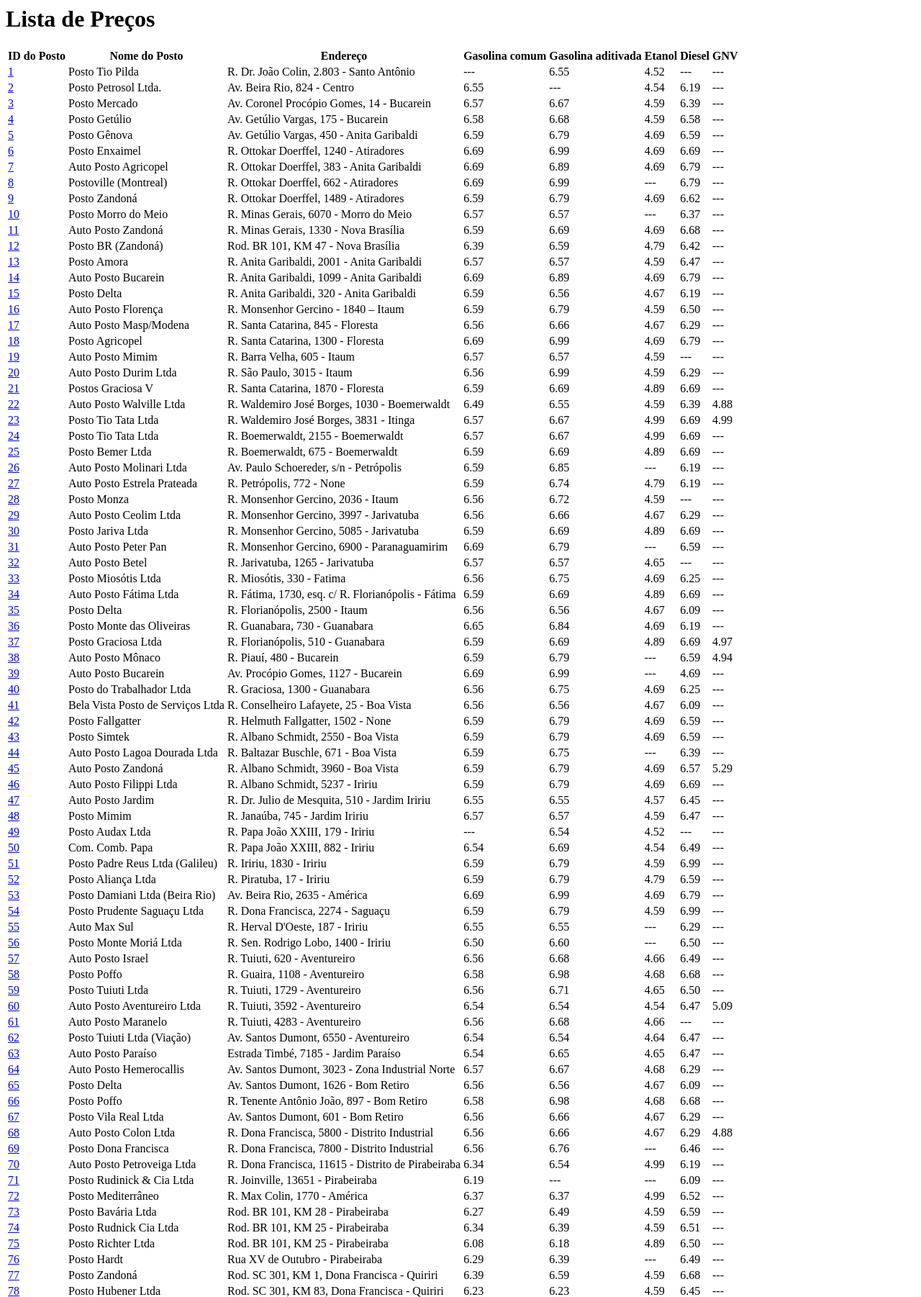
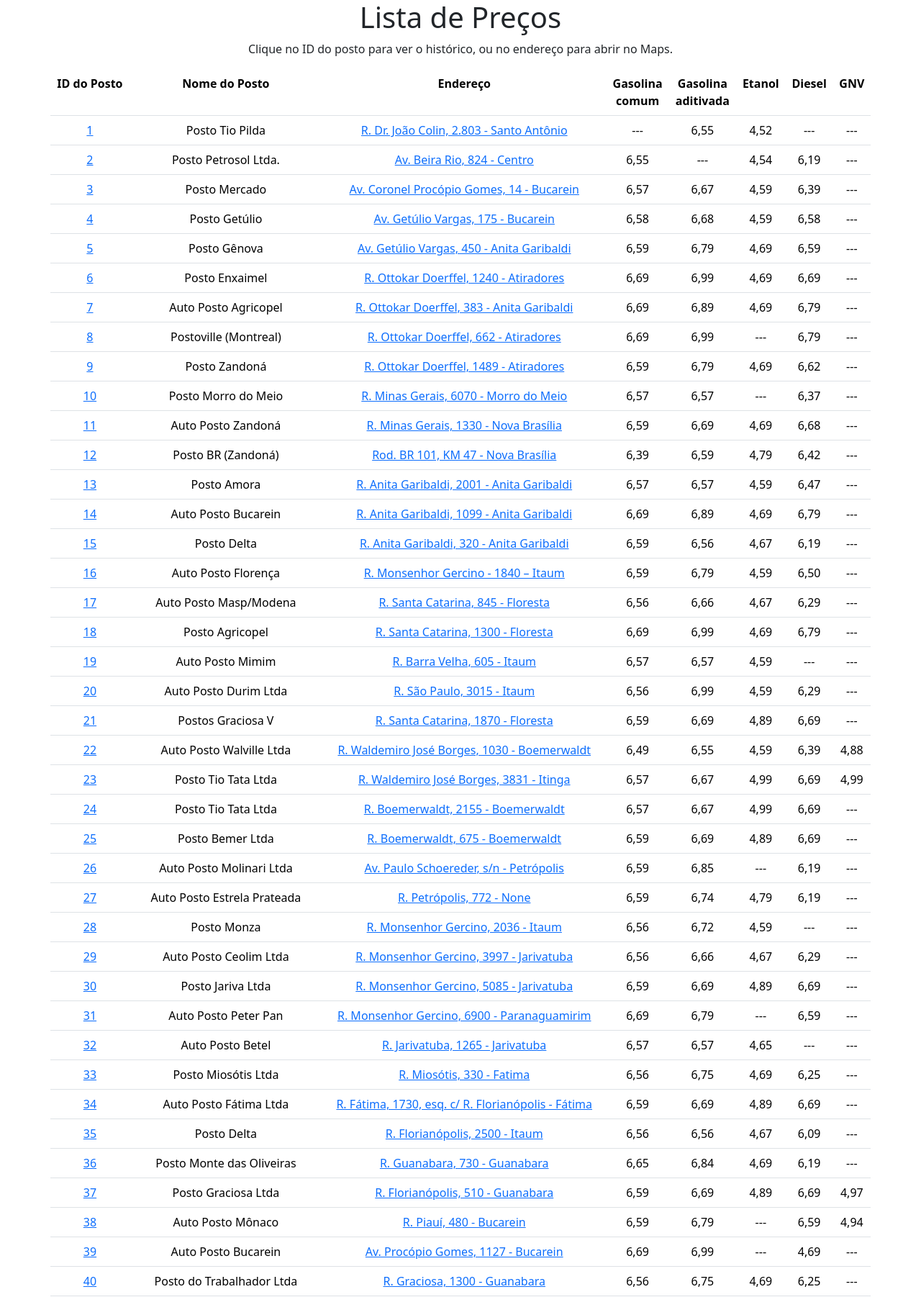
Before and after one commit to renanbirck/gasolina, a FastAPI app: page / in a window 1280 px wide. Shown: the top 1802 px of the page at 72% size. Run offline with FastAPI, Linux system fonts and the light colour scheme.

Commit message:
feat(front-end): começando a formatação do front-end
	Um template simples, inicial, usando o Bootstrap para termos responsividade.
	Também consertei um problema na formatação e, agora, quando clica no endereço,
		encaminha para o Maps.

```diff
--- a/api/templates/index.html
+++ b/api/templates/index.html
@@ -1,17 +1,22 @@
+<!DOCTYPE html>
 <html>
   <head>
+    <meta charset="utf-8">
+    <meta name="viewport" content="width=device-width, initial-scale=1">
     <title>Pesquisas de Preços de Combustíveis em Joinville/SC</title>
+    <link href="https://cdn.jsdelivr.net/npm/bootstrap@5.3.3/dist/css/bootstrap.min.css" rel="stylesheet" integrity="sha384-QWTKZyjpPEjISv5WaRU9OFeRpok6YctnYmDr5pNlyT2bRjXh0JMhjY6hW+ALEwIH" crossorigin="anonymous">
   </head>
 
   <body>
-    <h1>Lista de Preços</h1>
-    <table>
+    <h1 class="text-center">Lista de Preços</h1>
+    <p class="text-center">Clique no ID do posto para ver o histórico, ou no endereço para abrir no Maps.</p>
+    <table class="table-responsive table container text-center">
       <tr>
         <th>ID do Posto</th>
         <th>Nome do Posto</th>
         <th>Endereço</th>
-        <th>Gasolina comum</th>
-        <th>Gasolina aditivada</th>
+        <th>Gasolina <br>comum</th>
+        <th>Gasolina <br>aditivada</th>
         <th>Etanol</th>
         <th>Diesel</th>
         <th>GNV</th>
@@ -21,18 +26,19 @@
         <tr>
           <td> <a href="/historico/{{ posto.id }}">{{ posto.id }}</a> </td>
           <td> {{ posto.nome }} </td>
-          <td> {{ posto.endereco }} - {{ posto.bairro }}</td>
-          <td> {{ '%.2f' % posto.gasolina_comum if posto.gasolina_comum else '---' }} </td>
-          <td> {{ '%.2f' % posto.gasolina_aditivada if posto.gasolina_aditivada else '---'}} </td>
-          <td> {{ '%.2f' % posto.etanol if posto.etanol else '---'}} </td>
-          <td> {{ '%.2f' % posto.diesel if posto.diesel else '---' }} </td>
-          <td> {{ '%.2f' % posto.GNV if posto.GNV else '---' }} </td>
+          <td> <a href="http://www.google.com/maps?q={{ posto.endereco | replace(".", "") }} - {{ posto.bairro }} -Joinville">{{ posto.endereco }} - {{ posto.bairro }}</a></td>
+          <td> {{ ('%.2f' % posto.gasolina_comum if posto.gasolina_comum else '---') | replace(".", ",") }} </td>
+          <td> {{ ('%.2f' % posto.gasolina_aditivada if posto.gasolina_aditivada else '---') | replace (".", ",") }} </td>
+          <td> {{ ('%.2f' % posto.etanol if posto.etanol else '---') | replace (".", ",") }} </td>
+          <td> {{ ('%.2f' % posto.diesel if posto.diesel else '---') | replace (".", ",") }} </td>
+          <td> {{ ('%.2f' % posto.GNV if posto.GNV else '---') | replace (".", ",") }} </td>
         </tr>
         {% endfor %}
     </table>
-    <p> Última pesquisa: {{ ultima_pesquisa.data }} (ID {{ultima_pesquisa.id}})</p>
-    <footer>
+    <footer class="text-center mt-5">
       © 2025- <a href="mailto:renan.birck.pinheiro@gmail.com">Renan Birck Pinheiro</a> - <a href="https://github.com/renanbirck/gasolina">GitHub</a>
+    <p> Pesquisa mais atual: {{ ultima_pesquisa.data }} (ID {{ultima_pesquisa.id}})</p>
     </footer>
+    <script src="https://cdn.jsdelivr.net/npm/bootstrap@5.3.3/dist/js/bootstrap.bundle.min.js" integrity="sha384-YvpcrYf0tY3lHB60NNkmXc5s9fDVZLESaAA55NDzOxhy9GkcIdslK1eN7N6jIeHz" crossorigin="anonymous"></script>
   </body>
 </html>
```
Also changed, not shown: api/templates/info_posto.html (+11 -5 lines).
